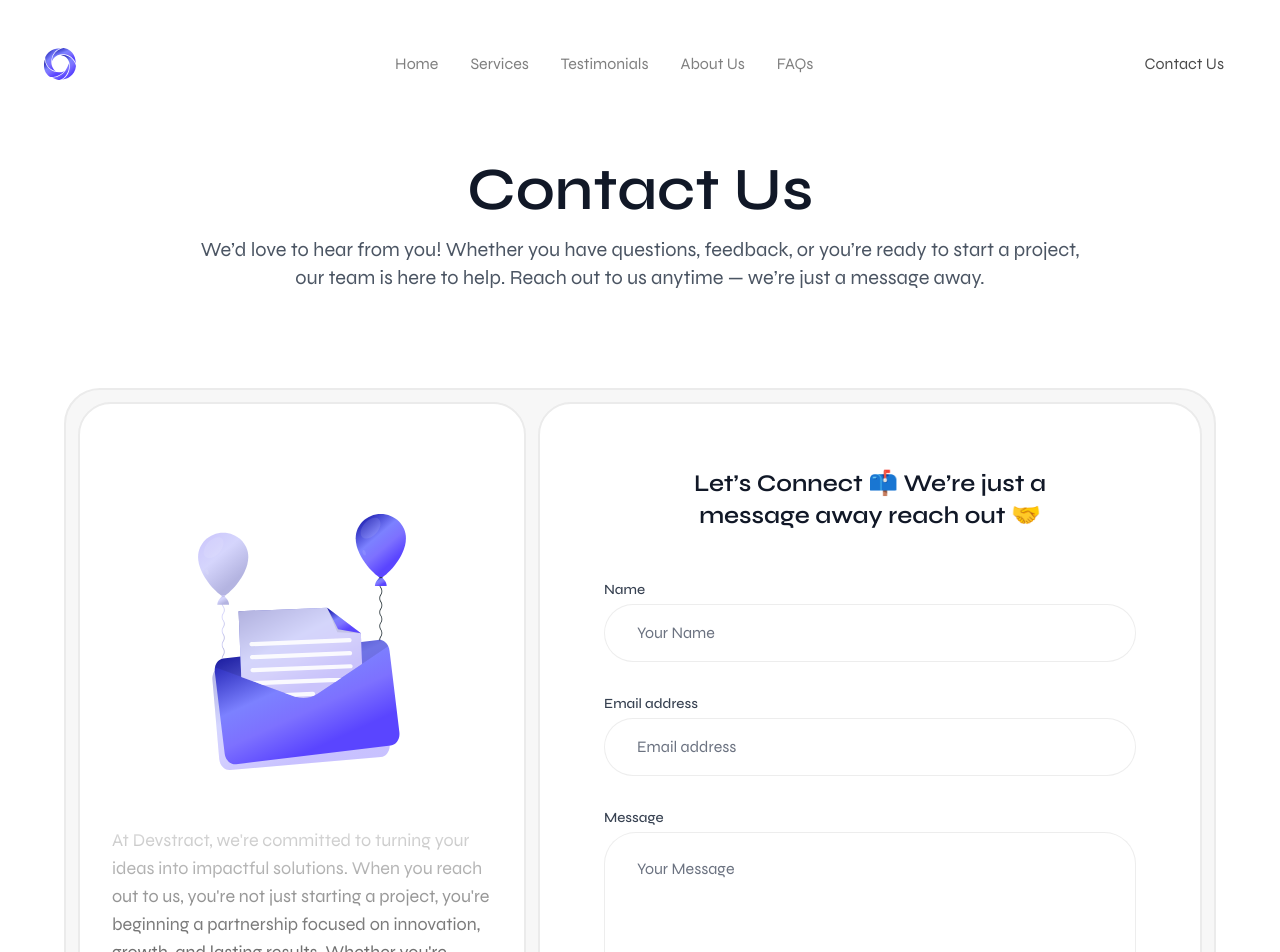
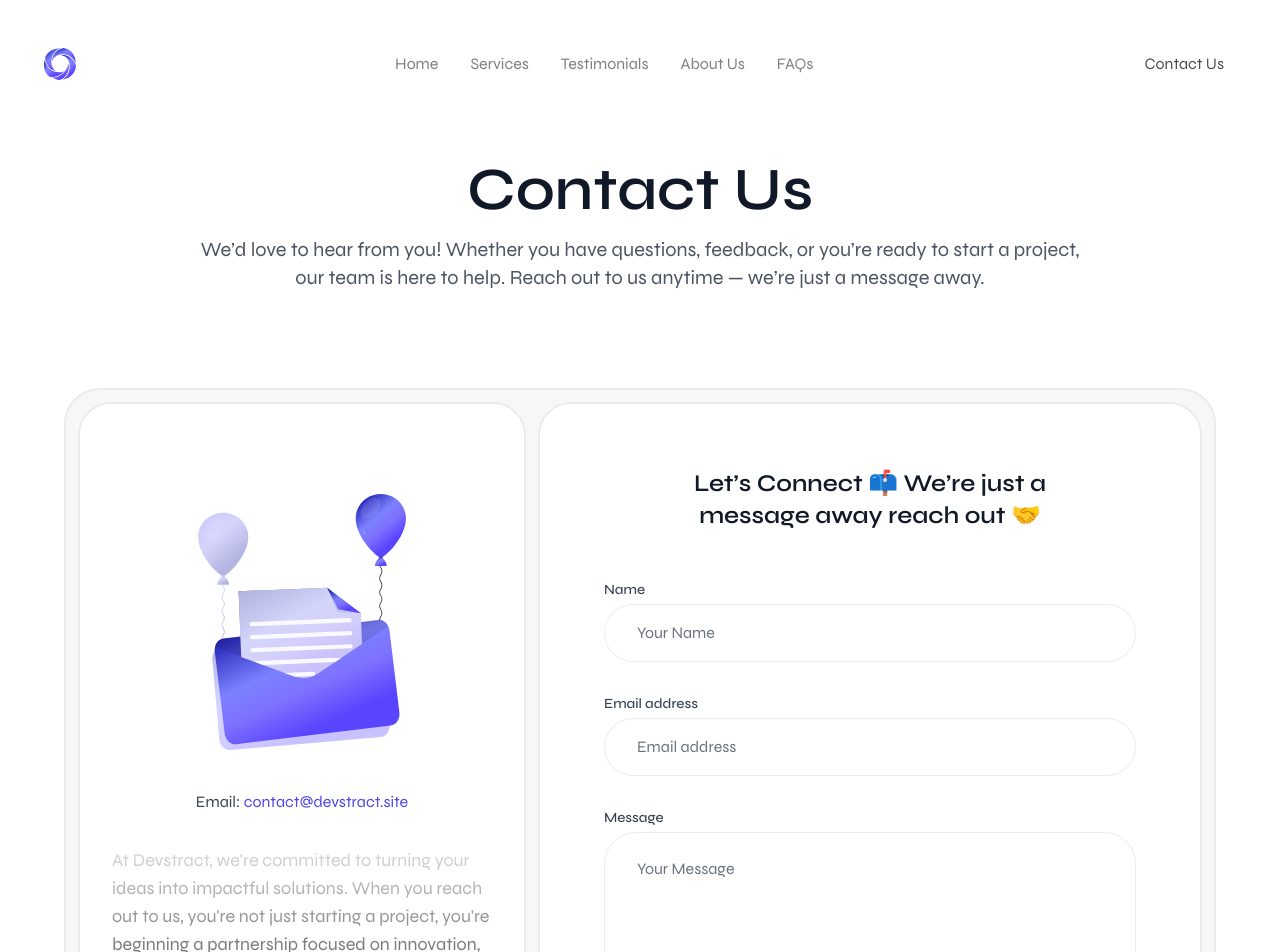
Before and after one commit to afnanahmadtariq/Devstract, a Next.js app: page /contact-us in a window 1280 px wide. Shown: the top 952 px of the page. Built offline with nearby package versions, Linux system fonts and the light colour scheme; what tailwindcss-text-fill-stroke would draw is missing.

Commit message:
Update page.tsx

```diff
--- a/app/contact-us/page.tsx
+++ b/app/contact-us/page.tsx
@@ -69,6 +69,9 @@ export default function ContactUsPage() {
             {/* Left Side (info and image) */}
             <div className="flex-1 bg-white dark:bg-gray-800 rounded-[33px] px-6 py-8 sm:p-8 lg:max-w-md flex flex-col items-center justify-center border-2 border-[#EBEBEB] order-2 lg:order-none">
               <img src="/media/baloons.svg" alt="Balloons" className="w-48 h-48 md:w-64 md:h-64 mb-6" />
+              <div className="text-gray-700 dark:text-gray-300 text-center mt-4">
+                Email: <a href="mailto:contact@devstract.site" className="text-indigo-600 dark:text-indigo-400 hover:underline">contact@devstract.site</a>
+              </div>
               <div style={{ position: 'relative', width: '100%' }}>
                 <div
                   style={{
```
